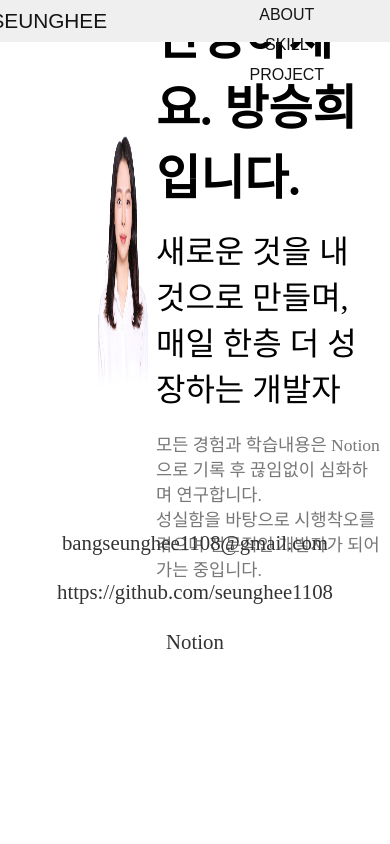
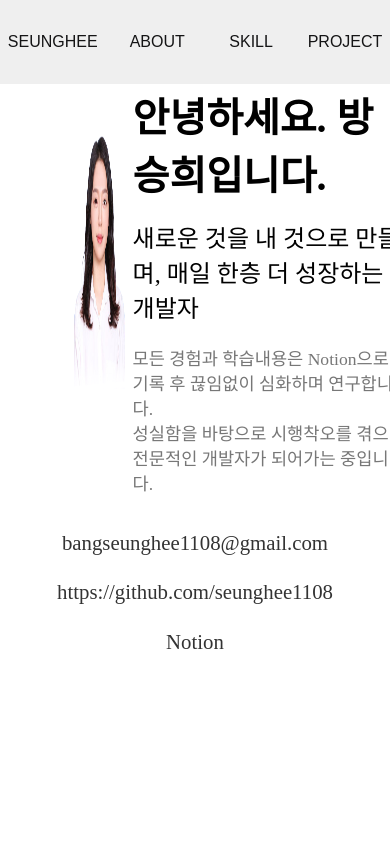
Before and after one commit to seunghee1108/portfolio, a Next.js app: page / in a window 390 px wide. Shown: the top 844 px of the page. Built offline with nearby package versions, Linux system fonts and the light colour scheme; a web font is replaced by a local one.

Commit message:
미디어쿼리 적용

```diff
--- a/app/styles/main.module.scss
+++ b/app/styles/main.module.scss
@@ -376,3 +376,52 @@
   font-size: 2rem;
   font-family: 'Pretendard-Light';
 }
+
+/* 작은 화면을 위한 스타일 */
+@media only screen and (max-width: 400px) {
+  /* 폰트 크기 조정 */
+  .fontBox h1 {
+    font-size: 2.5rem;
+  }
+
+  .fontBox p {
+    font-size: 1.5rem;
+  }
+
+  /* 박스의 너비 조정 */
+  .contentBox,
+  .project>div {
+    width: 90vw;
+  }
+
+  /* 이미지 크기 조정 */
+  .project img {
+    width: 80%;
+    height: auto;
+  }
+
+  /* 텍스트 정렬 및 여백 조정 */
+  .contentBox div,
+  .fontContent div {
+    padding: 1vh;
+  }
+
+  .contentImage div h4 {
+    margin-bottom: 3px;
+  }
+
+  .contentImage div p {
+    padding-bottom: 5px;
+  }
+
+  /* 기타 스타일 조정 */
+  .stackBox {
+    width: 70vw;
+  }
+
+  .stackBoxTwo p,
+  .stackBoxThree p {
+    width: 100vw;
+    font-size: 0.6rem;
+  }
+}
--- a/app/styles/projectContent.module.scss
+++ b/app/styles/projectContent.module.scss
@@ -245,3 +245,44 @@
 .slick-dots li button:focus {
   background-color: #ccc;
 }
+
+/* 작은 화면을 위한 스타일 */
+@media only screen and (max-width: 400px) {
+  .projectContent {
+    flex-direction: column;
+    align-items: center;
+  }
+
+  .contentImage {
+    margin-bottom: 20px;
+  }
+
+  .contentBox {
+    width: 100%;
+  }
+
+  .contentBox h1 {
+    font-size: 24px;
+  }
+
+  .contentBox p {
+    font-size: 14px;
+  }
+
+  .contentBox h4 {
+    font-size: 18px;
+  }
+
+  .contentBox .link {
+    flex-direction: column;
+  }
+
+  .contentBox .link div {
+    margin-bottom: 10px;
+  }
+
+  .link img {
+    width: 24px;
+    height: 24px;
+  }
+}
--- a/app/styles/topbar.module.scss
+++ b/app/styles/topbar.module.scss
@@ -81,3 +81,31 @@
   color: white;
   margin-left: 2vw;
 }
+
+/* 미디어 쿼리 적용 */
+@media only screen and (max-width: 400px) {
+  .topbar {
+    height: 10vh; /* 높이를 조정합니다 */
+  }
+
+  .div1,
+  .div2,
+  .div3 {
+    width: auto; /* 너비를 자동으로 조정합니다 */
+    height: 10vh; /* 높이를 조정합니다 */
+  }
+
+  .div2 a {
+    font-size: 1rem; /* 링크 텍스트의 크기를 줄입니다 */
+    margin-left: 2vw; /* 왼쪽 여백을 조정합니다 */
+  }
+
+  .div3 p {
+    width: auto; /* 너비를 자동으로 조정합니다 */
+    font-size: 0.8rem; /* 단락 텍스트의 크기를 줄입니다 */
+  }
+
+  .link {
+    margin-left: 1vw; /* 왼쪽 여백을 조정합니다 */
+  }
+}
```
